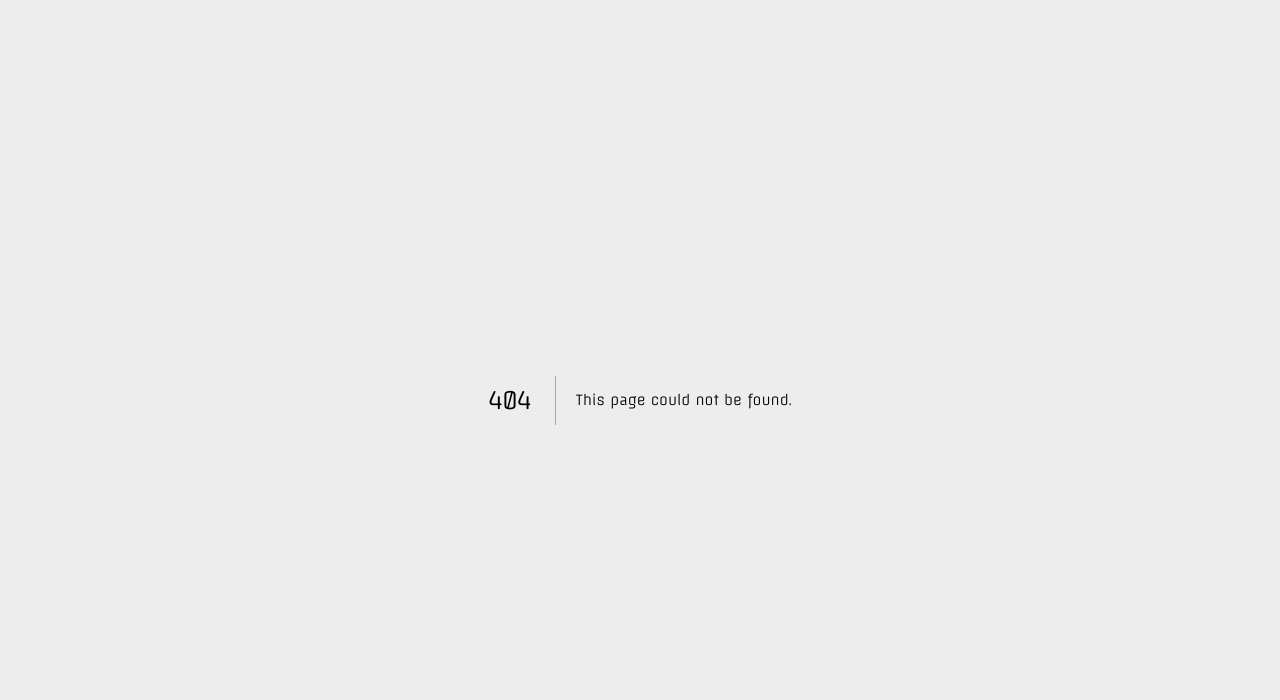
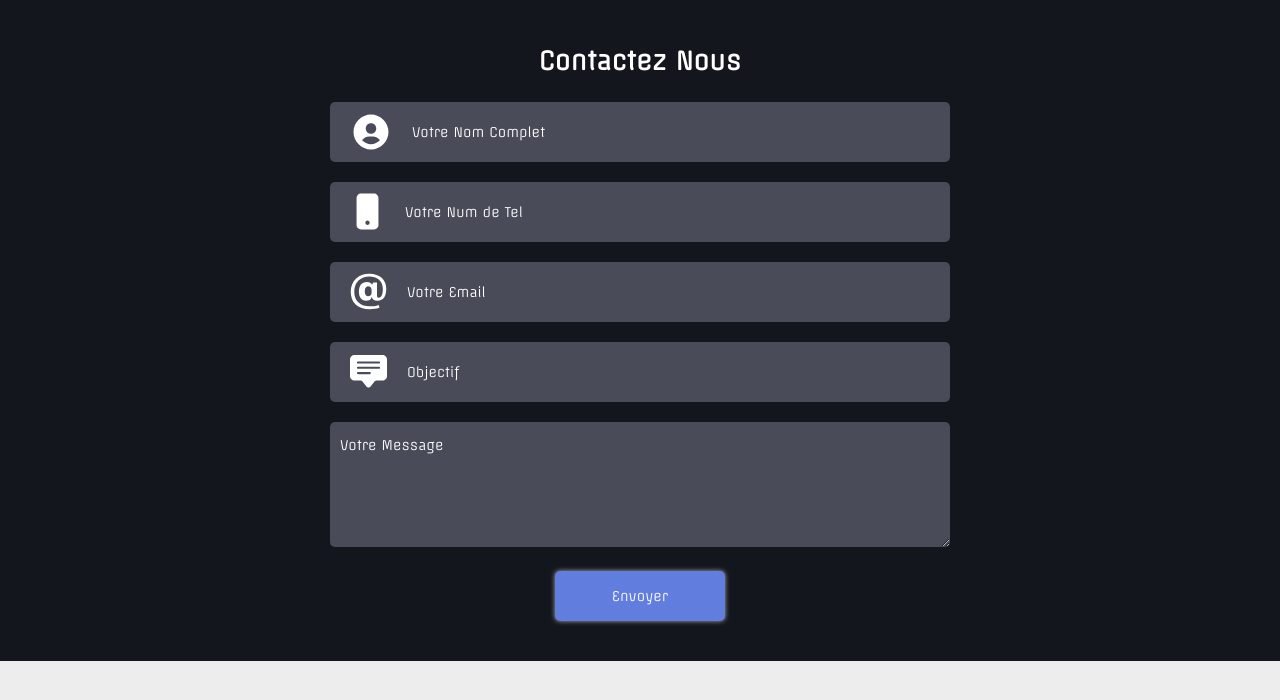
Before and after one commit to onlymachiavelli/sbinformatiques, a Next.js app: page /contact in a window 1280 px wide. Before the commit this address had no page. Shown: the top 700 px of the page. Built offline with nearby package versions, Linux system fonts and the light colour scheme.

Commit message:
ContactUs Page

```diff
--- /dev/null
+++ b/pages/contact.tsx
@@ -0,0 +1,16 @@
+import React, {useEffect} from 'react'
+
+import Contact  from '../src/useFront/home/contact'
+
+const ContactUs = () =>{
+    useEffect(()=>{
+        document.title = "SBI | Contactez Nous"
+    })
+    return(
+        <div>
+            <Contact/>
+        </div>
+    )
+}
+
+export default ContactUs
--- a/src/useFront/navbar.tsx
+++ b/src/useFront/navbar.tsx
@@ -24,7 +24,7 @@ const Navbar = () =>{
                         <Link href="/">A Propos</Link>
                     </nav>
                     <div className={styles.contact} style={{ display: Nav }}>
-                        <Link href="#contact">
+                        <Link href="/Cont">
                             <a className="contacta" style={{ backgroundColor: "var(--Blue)" }}>ContactezNous</a>
                         </Link>
                         <Link href="/contact">
```
